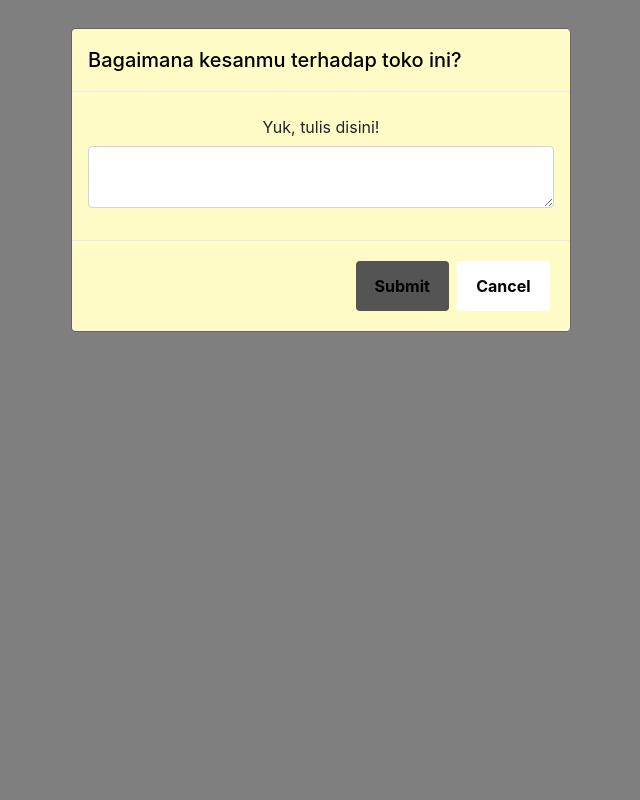
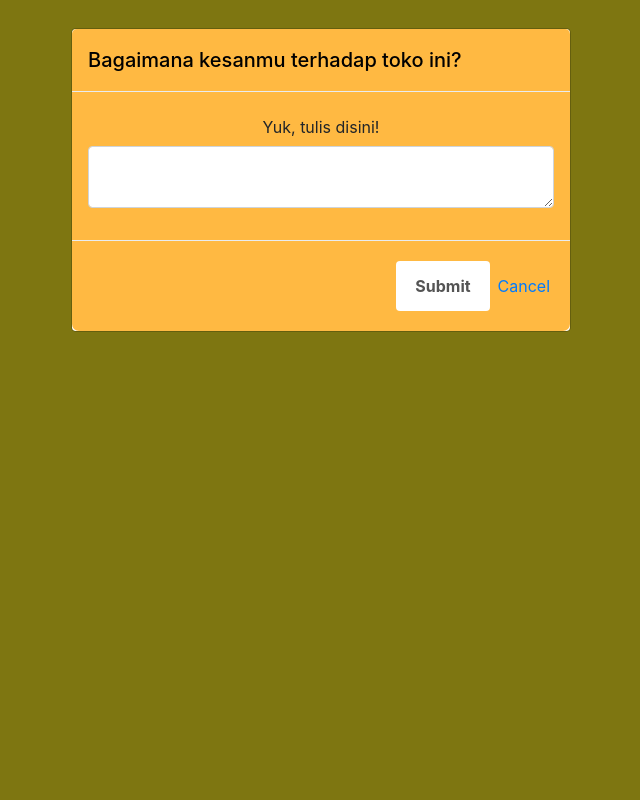
Before and after one commit to PBPF05/jajan-id, a Django app: page /detail/review/ in a window 1280 px wide. Shown: the whole page, without its empty margins (319-959 px from the left). Run offline with Django 4.2, Linux system fonts and the light colour scheme; data comes from the database, SQL or seed files in the repository; data that the repository does not hold is empty; some libraries are stand-ins or nearby versions.

Commit message:
templates update /4

```diff
--- a/detail/templates/review.html
+++ b/detail/templates/review.html
@@ -4,10 +4,8 @@
 <link rel="stylesheet" href="https://maxcdn.bootstrapcdn.com/bootstrap/4.0.0/css/bootstrap.min.css" integrity="sha384-Gn5384xqQ1aoWXA+058RXPxPg6fy4IWvTNh0E263XmFcJlSAwiGgFAW/dAiS6JXm" crossorigin="anonymous"/>
 
     <style>
-        *{
-            padding: 0;
-            margin: 0;
-            box-sizing: border-box;
+        body {
+            background-color: #fded23;
         }
         h1, h2, h5{
             text-align: center;
@@ -35,15 +33,15 @@
             outline: none;
             height: 50px;
             width: 20%;
-            background-color: #545454;
-            color: rgb(0, 0, 0);
+            background-color: #ffffff;
+            color: #545454;
             border-radius: 4px;
             font-weight: bold;
         }
         .btn2:hover{
-            background: #545454;
+            background: #ffffff;
             border: 1px solid;
-            color: rgb(255, 255, 255);
+            color: #545454;
         }
         .btn3{
             border: none;
@@ -61,13 +59,13 @@
             color: #ffffff;
         }
         .modal-header{
-            background: #fffbc7;
+            background: #ffb942;
         }
         .modal-body{
-            background: #fffbc7;
+            background: #ffb942;
         }
         .modal-footer{
-            background: #fffbc7;
+            background: #ffb942;
         }
     </style>
 {% endblock meta %}
@@ -113,7 +111,7 @@
           </div>
           <div class="modal-footer">
             <button type="button" class="btn2 btn-primary" id="create" data-bs-dismiss="modal">Submit</button>
-            <button type="button" class="btn3 btn-secondary" data-bs-dismiss="modal">Cancel</button>
+            <a href="javascript:history.back()">Cancel</a>
           </div>
         </div>
       </div>
@@ -122,7 +120,7 @@
 
     <br><div class="row"></div><br>
 
-    <script src="https://code.jquery.com/jquery-3.2.1.slim.min.js" integrity="sha384-KJ3o2DKtIkvYIK3UENzmM7KCkRr/rE9/Qpg6aAZGJwFDMVNA/GpGFF93hXpG5KkN" crossorigin="anonymous"></script>
+    <script src="https://code.jquery.com/jquery-3.2.1.min.js" crossorigin="anonymous"></script>
     <script src="https://maxcdn.bootstrapcdn.com/bootstrap/4.0.0/js/bootstrap.min.js" integrity="sha384-JZR6Spejh4U02d8jOt6vLEHfe/JQGiRRSQQxSfFWpi1MquVdAyjUar5+76PVCmYl" crossorigin="anonymous"></script>
     <script type="text/javascript">
         window.onload = function () {
```
Also changed, not shown: detail/templates/detail.html (+7 -8 lines).
